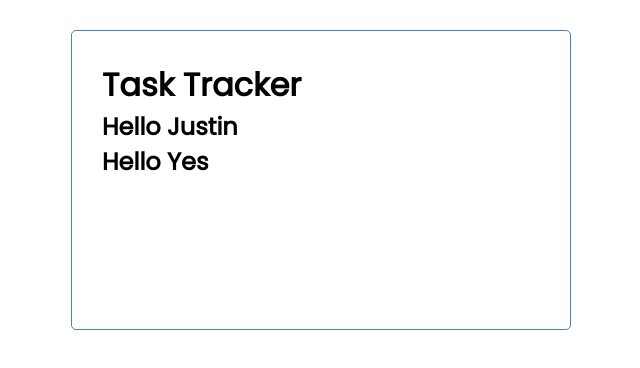
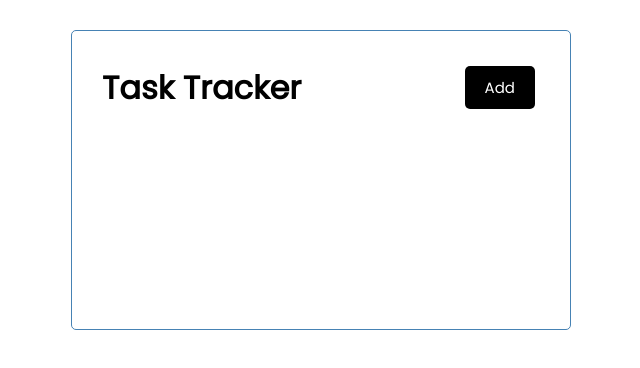
Before and after one commit to justinrkinsman/React_Practice, a React (Create React App) app in the folder react-task-tracker/: page / in a window 1280 px wide. Shown: the top 368 px of the page, without its empty margins (319-959 px from the left). Built offline with nearby package versions, Linux system fonts and the light colour scheme.

Commit message:
Add button to header

```diff
--- a/react-task-tracker/src/App.js
+++ b/react-task-tracker/src/App.js
@@ -1,16 +1,18 @@
 import Header from "./components/Header";
 
 function App() {
-  const name = 'Justin'
-  const x = true
-
   return (
     <div className="container">
       <Header />
-      <h2>Hello {name}</h2>
-      <h2>Hello {x ? 'Yes' : "No"}</h2>
     </div>
   );
 }
 
 export default App;
+
+/*
+  const name = 'Justin'
+  const x = true
+  <h2>Hello {name}</h2>
+  <h2>Hello {x ? 'Yes' : "No"}</h2>
+*/
--- a/react-task-tracker/src/components/Header.js
+++ b/react-task-tracker/src/components/Header.js
@@ -2,8 +2,9 @@ import PropTypes from 'prop-types'
 
 const Header = ({ title }) => {
   return (
-    <header>
+    <header className='header'>
         <h1>{title}</h1>
+        <button className='btn'>Add</button>
     </header>
   )
 }
@@ -16,7 +17,7 @@ Header.propTypes = {
     title: PropTypes.string.isRequired,
 }
 
-// CSS in js
+// CSS in JS
 // e.g. <h1 style={headingStyle}></h1>
 //const headingStyle = {
     //color: "red",
```
Also changed, not shown: react-task-tracker/src/components/Button.js (added).
